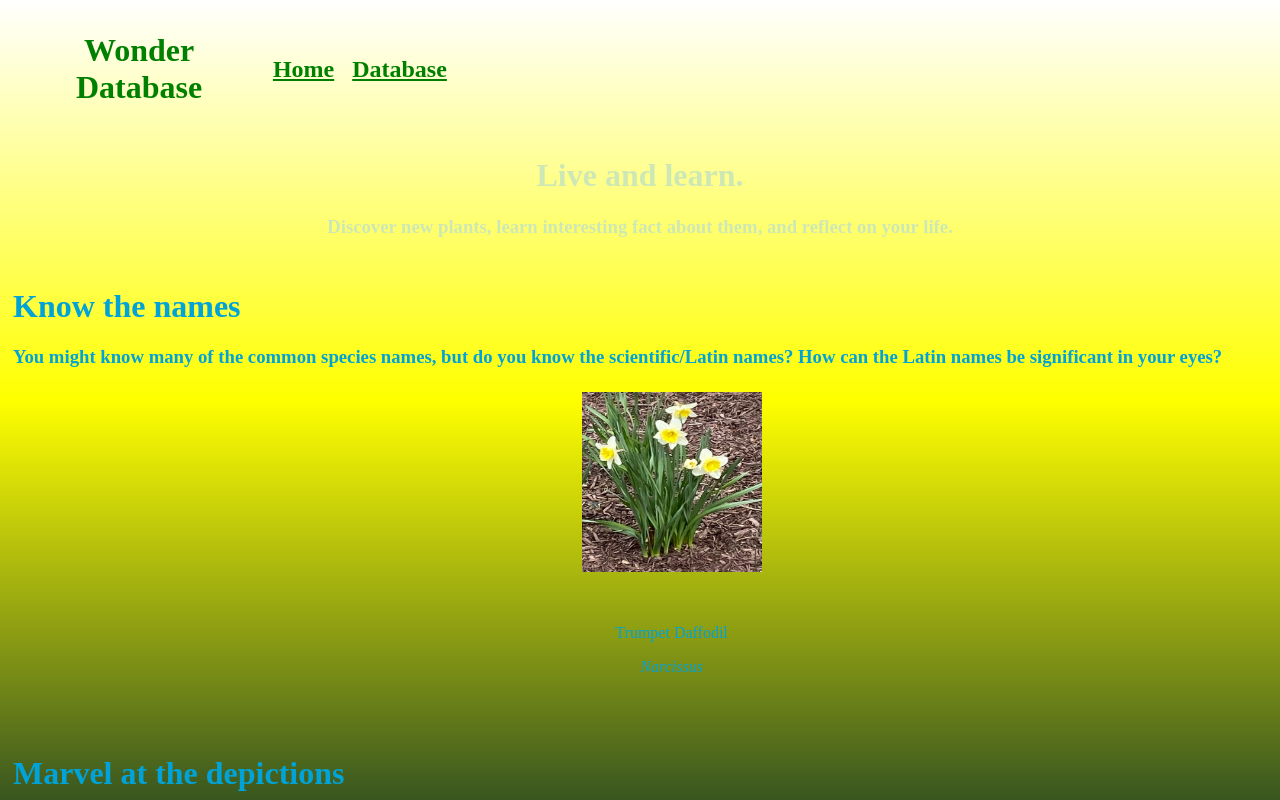
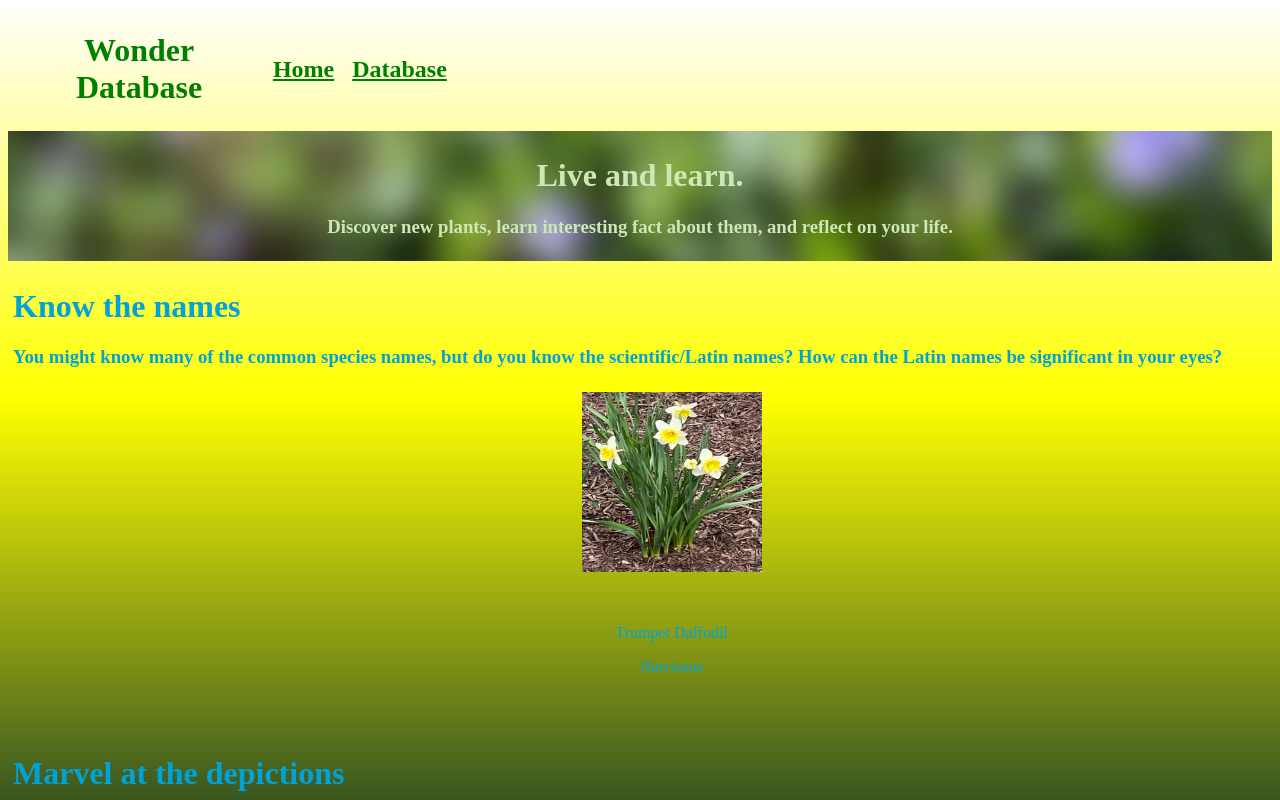
Before and after one commit to dtecoder46/Wonder-Database, a plain HTML site: page index.html in a window 1280 px wide. Shown: the top 800 px of the page. Drawn offline with Linux system fonts and the light colour scheme; a script that the page names is missing.

Commit message:
Update style.css

```diff
--- a/style.css
+++ b/style.css
@@ -92,7 +92,7 @@ th {
 }
 
 #hook {
-  background-image: url(images/periwinkle.jpeg);
+  background-image: url(periwinkle.jpeg);
   padding: 5px;
 }
 
```
